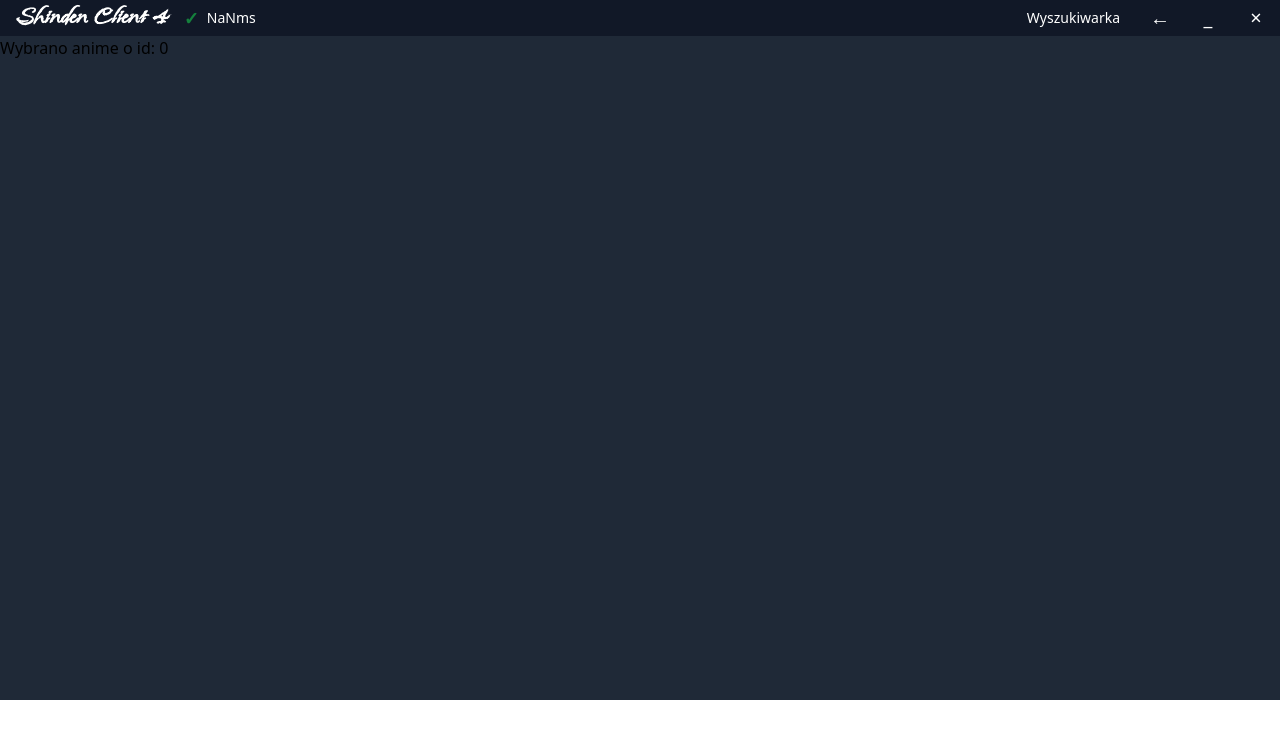
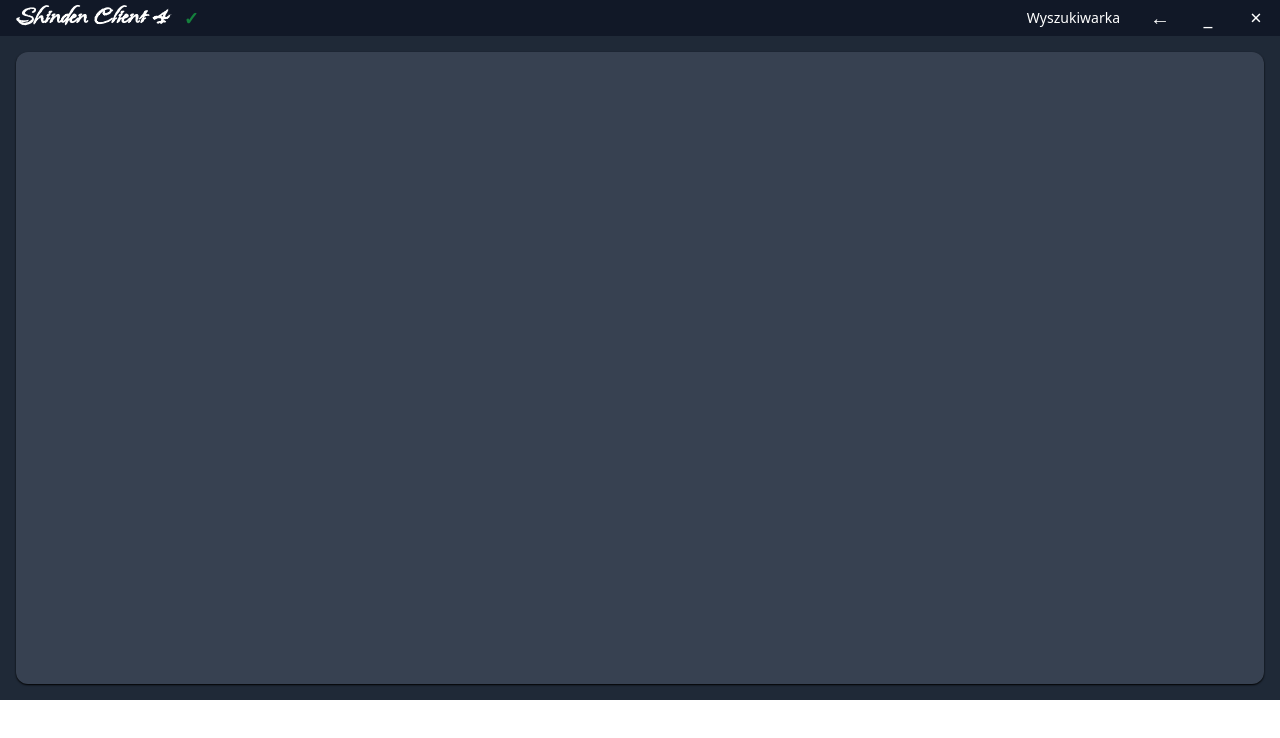
Before and after one commit to KlapChat-Entertainment/shinden-client, a SvelteKit app: page /anime in a window 1280 px wide. Shown: the top 738 px of the page. Built offline with nearby package versions, Linux system fonts and the light colour scheme.

Commit message:
Prepare anime view

```diff
--- /dev/null
+++ b/src/lib/anime/AnimeFullCard.svelte
@@ -0,0 +1,7 @@
+<script lang="ts">
+	import { scale } from "svelte/transition";
+</script>
+
+<div class="h-full bg-gray-700 p-3 rounded-xl shadow-sm shadow-black" transition:scale>
+
+</div>
--- a/src/routes/anime/+page.svelte
+++ b/src/routes/anime/+page.svelte
@@ -1,7 +1,16 @@
 <script lang="ts">
-	import { selectedAnimeId } from "$lib/stores";
+	import AnimeFullCard from "$lib/anime/AnimeFullCard.svelte";
+	import { loadingState, selectedAnimeId } from "$lib/stores";
+	import { LoadingState } from "$lib/types";
+	$loadingState = LoadingState.LOADING;
+
+	// Loading episodes, description, cover image etc from specific $selectedAnimeId
+
+	$loadingState = LoadingState.SUCCESS;
 </script>
 
 <!-- TODO: Anime view -->
 
-<h2>Wybrano anime o id: {$selectedAnimeId}</h2>
+<div class="h-full p-4">
+	<AnimeFullCard />
+</div>
```
